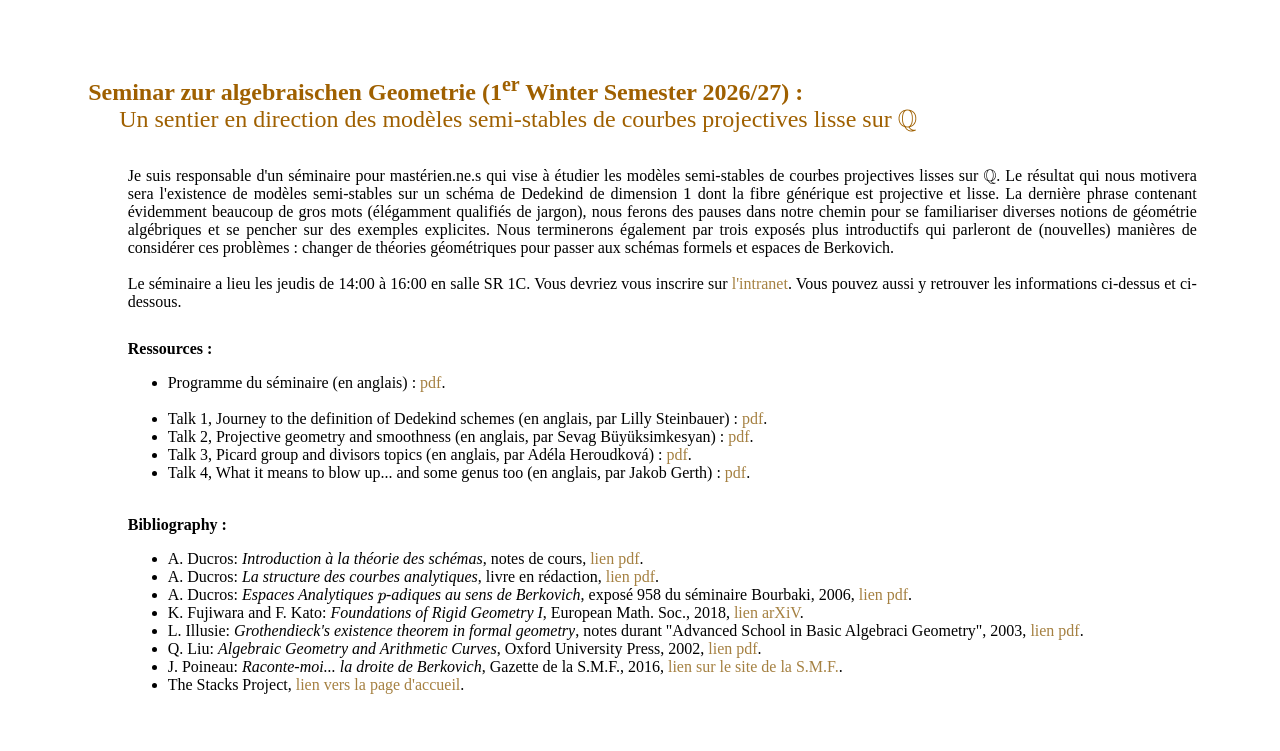
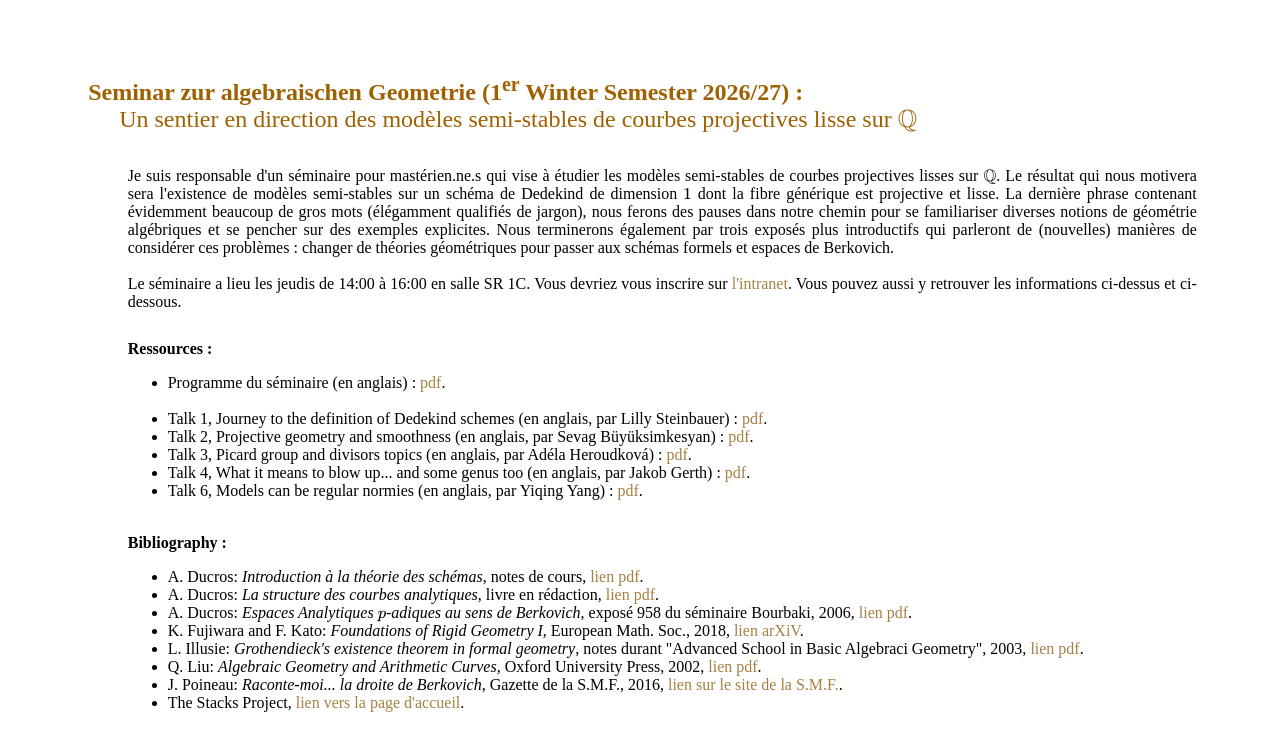
Before and after one commit to nmarquis-maths/nmarquis-maths.github.io, a plain HTML site: page docs/enseignement.html in a window 1280 px wide. Shown: the part 75-826 px from the top of the page. Drawn offline with nearby package versions, Linux system fonts and the light colour scheme.

Commit message:
Add Talk 6 to the enseignement.html list

```diff
--- a/docs/enseignement.html
+++ b/docs/enseignement.html
@@ -70,6 +70,7 @@
 		<li>Talk 2, Projective geometry and smoothness (en anglais, par Sevag Büyüksimkesyan) : <a href="teach/Talk_2_Projectivity_and_Smoothness.pdf">pdf</a>.</li>
 		<li>Talk 3, Picard group and divisors topics (en anglais, par Adéla Heroudková) : <a href="teach/Talk_3_Picard_and_Divisors.pdf">pdf</a>.</li>
 		<li>Talk 4, What it means to blow up... and some genus too (en anglais, par Jakob Gerth) : <a href="teach/Talk_4_Genus_and_Blowup.pdf">pdf</a>.</li>
+		<li>Talk 6, Models can be regular normies (en anglais, par Yiqing Yang) : <a href="teach/Talk_6_Models_normies.pdf">pdf</a>.</li>
 	</ul>
 
 	<div class="pteach"> <b>  </b> </div>
```
